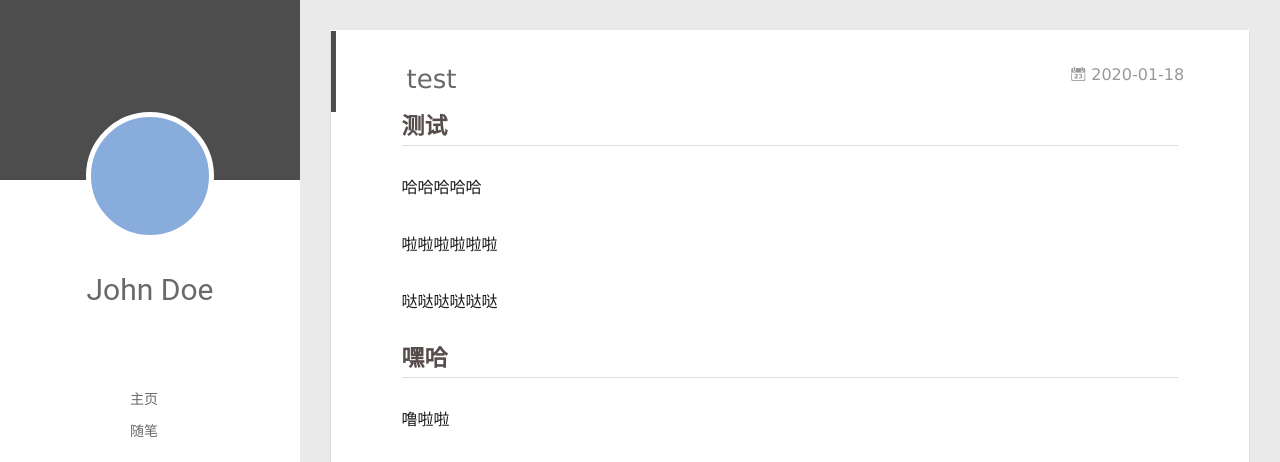
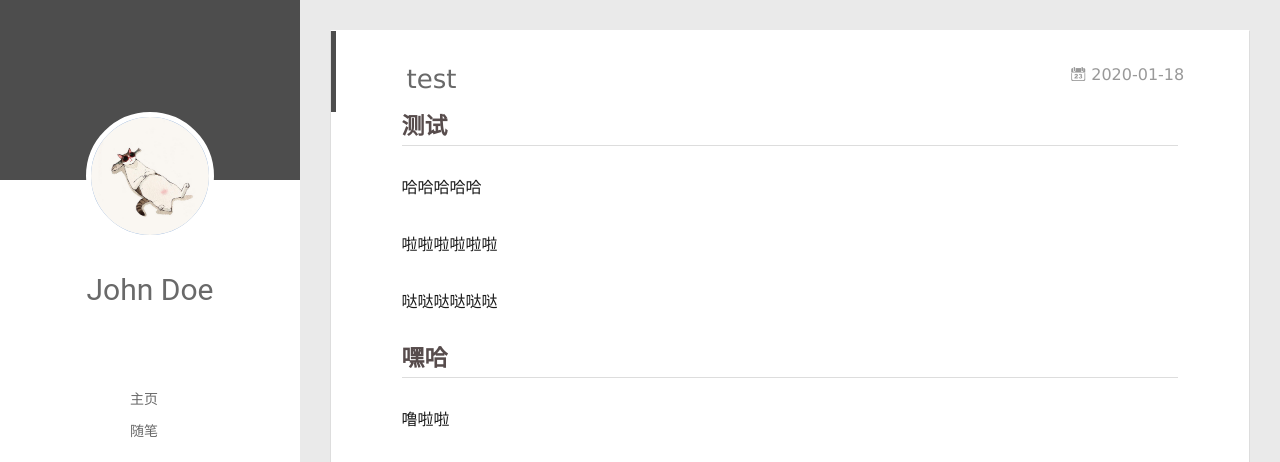
Before and after one commit to ZoeyZu/ZoeyZU.github.io, a plain HTML site: page index.html in a window 1280 px wide. Shown: the top 462 px of the page. Drawn offline with Linux system fonts and the light colour scheme; no server answers.

Commit message:
Site updated: 2020-01-18 12:11:24

```diff
--- a/index.html
+++ b/index.html
@@ -43,7 +43,7 @@
 <div class="intrude-less">
 	<header id="header" class="inner">
 		<a href="/" class="profilepic">
-			<img src="" class="js-avatar">
+			<img src="IMG_0758.JPG" class="js-avatar">
 		</a>
 		<hgroup>
 		  <h1 class="header-author"><a href="/">John Doe</a></h1>
@@ -101,7 +101,7 @@
 	<div class="intrude-less">
 		<header id="header" class="inner">
 			<div class="profilepic">
-				<img src="" class="js-avatar">
+				<img src="IMG_0758.JPG" class="js-avatar">
 			</div>
 			<hgroup>
 			  <h1 class="header-author js-header-author">John Doe</h1>
```
Also changed, not shown: 2020/01/16/hello-world/index.html (+2 -2 lines), 2020/01/17/自建Hexo博客-1/index.html (+2 -2 lines), 2020/01/18/test/index.html (+2 -2 lines), archives/2020/01/index.html (+2 -2 lines), archives/2020/index.html (+2 -2 lines), archives/index.html (+2 -2 lines), IMG_0758.JPG (added).
